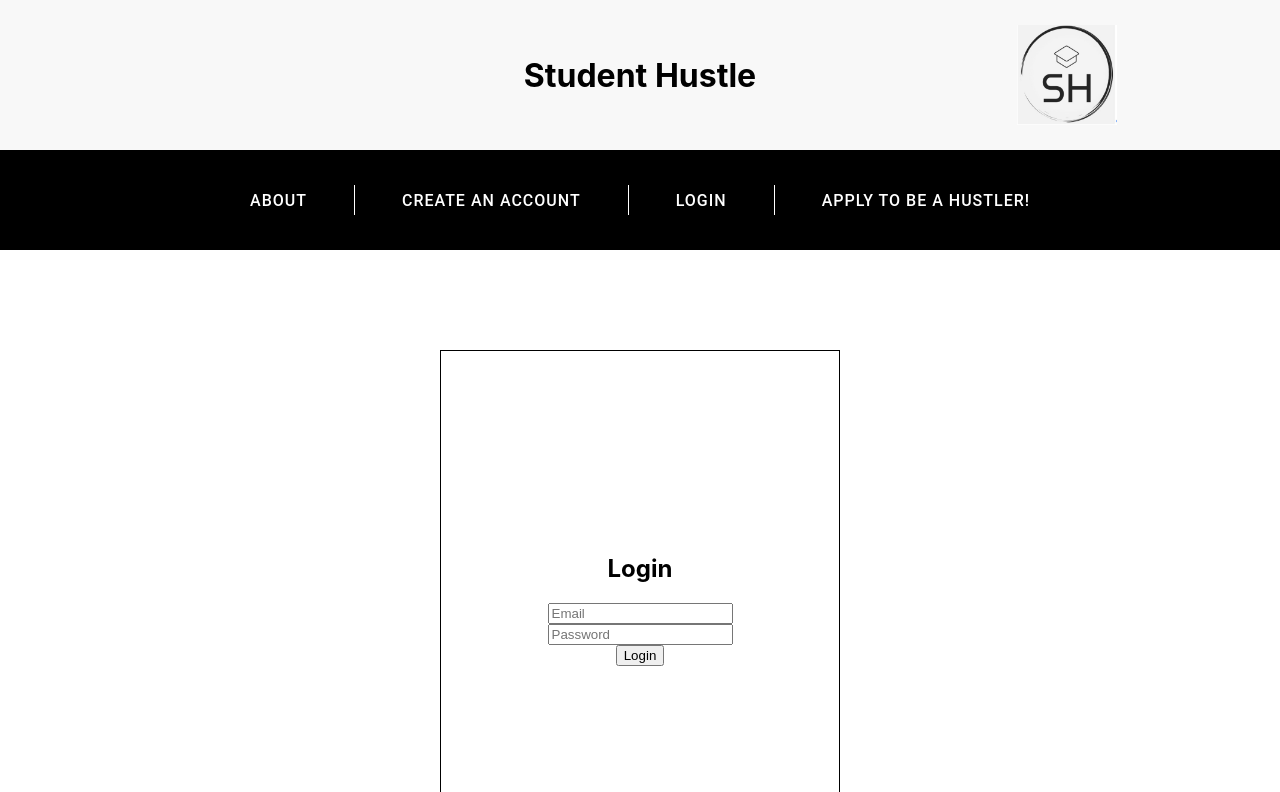
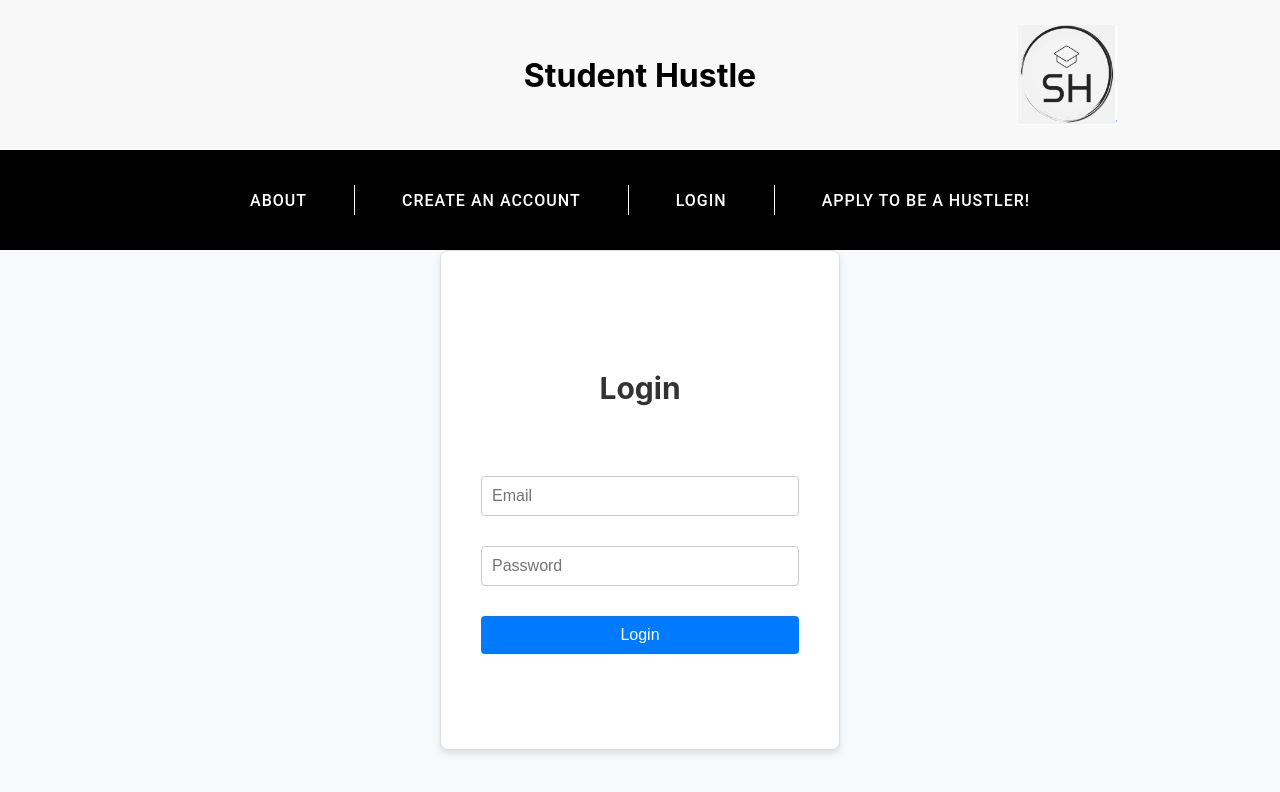
Before and after one commit to ThomasMerritt/student-hustlers, a React (Create React App) app: page /login in a window 1280 px wide. Shown: the top 792 px of the page. Built offline with nearby package versions, Linux system fonts and the light colour scheme.

Commit message:
Formatted Login page

```diff
--- a/src/pages/Login.js
+++ b/src/pages/Login.js
@@ -2,6 +2,7 @@ import React, { useState } from "react";
 import { signInWithEmailAndPassword } from "firebase/auth";
 import { auth } from "../firebase-config";
 import "../styles/Form.css";
+import "../styles/Login.css";
 
 function Login() {
     const [email, setEmail] = useState("");
@@ -24,7 +25,7 @@ function Login() {
     };
 
     return (
-        <div className="forms">
+        <div className="forms-login">
             <form className="form" onSubmit={handleLogin}>
                 <h2>Login</h2>
                 <input
--- a/src/styles/Form.css
+++ b/src/styles/Form.css
@@ -14,7 +14,7 @@
     justify-content: center;
     margin-top: 100px;
     height: 500px;
-    width: 400px;
+    width: 800px;
     border: 1px solid black;
 
 }
--- /dev/null
+++ b/src/styles/Login.css
@@ -0,0 +1,63 @@
+/* Login.css */
+
+/* Style the container to center the form on the page */
+.forms-login {
+    display: flex;
+    justify-content: center;
+    align-items: center;
+    height: 100vh;
+    background-color: #f8f9fa; /* Optional background color */
+}
+
+/* Style the form */
+.forms-login .form {
+    background-color: #ffffff; /* Form background */
+    border: 1px solid #ddd;
+    border-radius: 8px;
+    padding: 20px 40px;
+    box-shadow: 0 4px 6px rgba(0, 0, 0, 0.1);
+    width: 100%;
+    max-width: 400px;
+    margin-top: -300px; /* Moves the form up */
+}
+
+/* Style the headings */
+.forms-login .form h2 {
+    font-size: 30px;
+    color: #333; /* Font color for the heading */
+    margin-bottom: 70px;
+    text-align: center;
+}
+
+/* Style the inputs */
+.forms-login .form input {
+    width: 100%;
+    padding: 10px;
+    margin-bottom: 30px;
+    border: 1px solid #ccc;
+    border-radius: 4px;
+    font-size: 16px; /* Font size for input text */
+}
+
+/* Style the button */
+.forms-login .form button {
+    width: 100%;
+    padding: 10px;
+    background-color: #007bff; /* Button background color */
+    color: #fff; /* Button text color */
+    font-size: 16px;
+    border: none;
+    border-radius: 4px;
+    cursor: pointer;
+}
+
+.forms-login .form button:hover {
+    background-color: #0056b3; /* Darker color on hover */
+}
+
+/* Responsive adjustments */
+@media (max-width: 600px) {
+    .forms-login .form {
+        padding: 15px 20px;
+    }
+}
```
